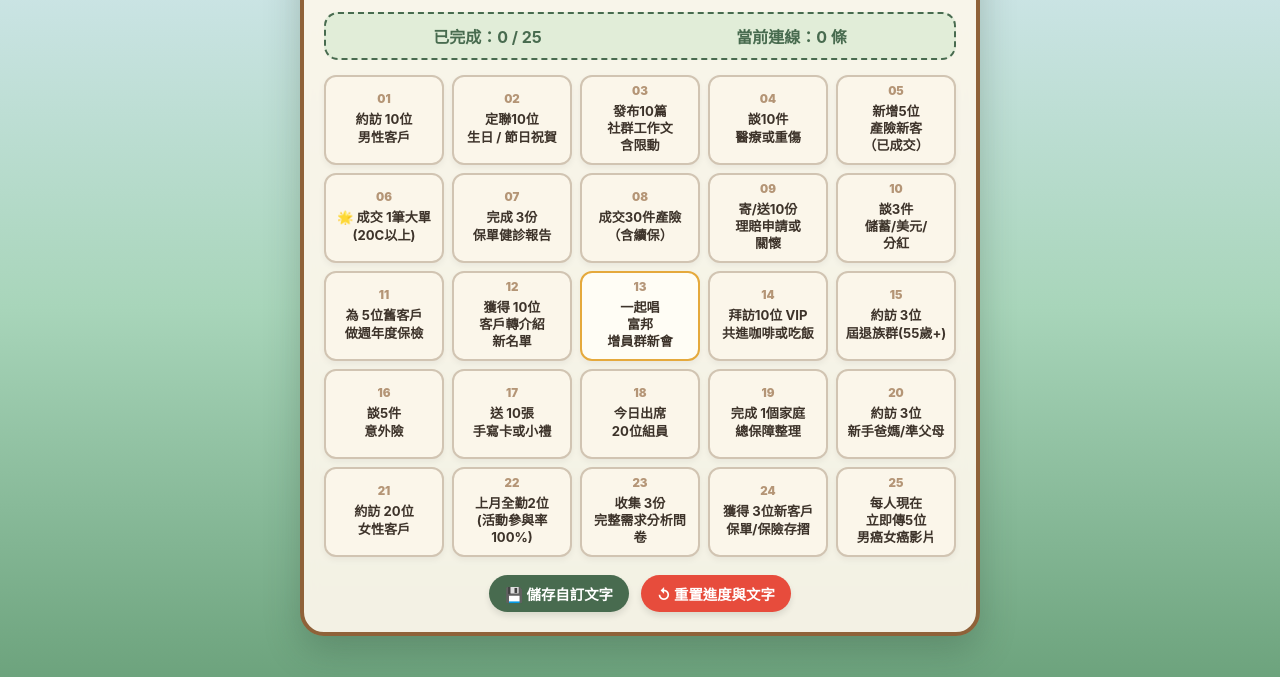
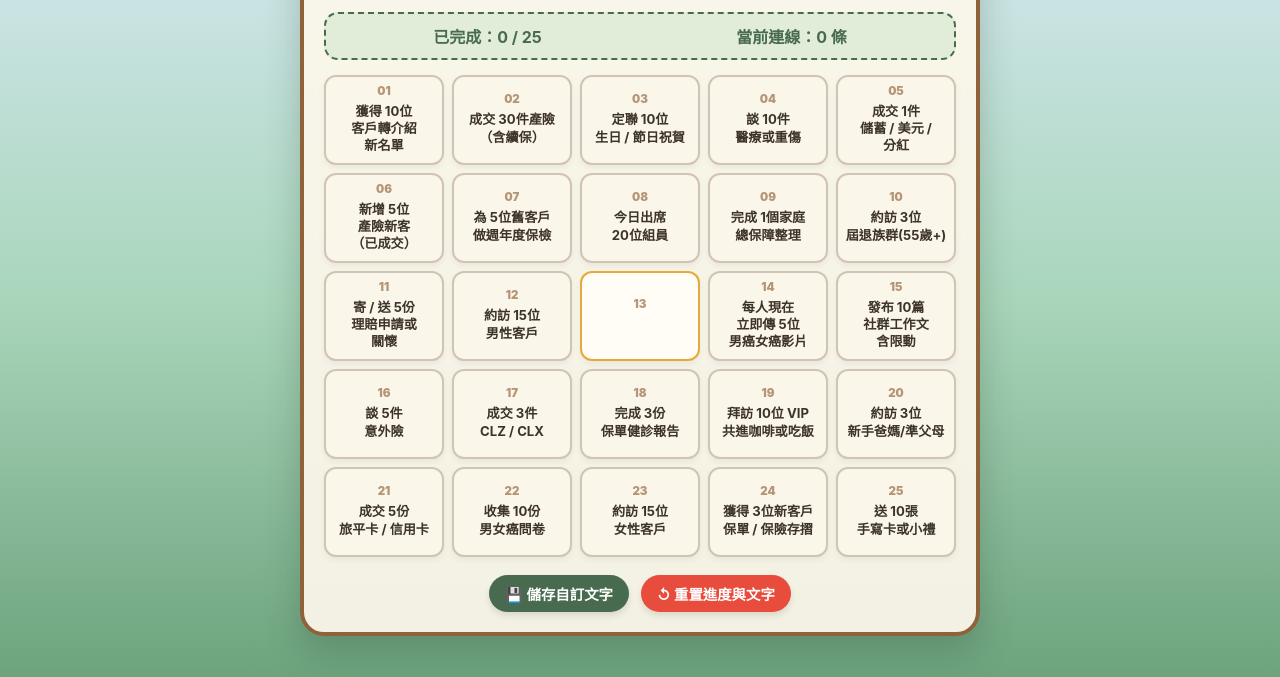
Before and after one commit to hz-plan/Bingo, a plain HTML site: page index.html in a window 1280 px wide. Shown: the part 93-770 px from the top of the page. Drawn offline with Linux system fonts and the light colour scheme; a web font is replaced by a local one.

Commit message:
Add files via upload

```diff
--- a/index.html
+++ b/index.html
@@ -1,11 +1,14 @@
 <!DOCTYPE html>
 <html lang="zh-TW">
 <head>
-  <meta property="og:description" content="中辰第三季活動量衝刺賓果">
-  <meta name="description" content="中辰第三季活動量衝刺賓果">
   <meta charset="UTF-8">
   <meta name="viewport" content="width=device-width, initial-scale=1.0">
-  <title>保險衝刺賓果盤</title>
+
+  <title>中辰活動量衝刺賓果</title>
+  <meta property="og:title" content="中辰活動量衝刺賓果">
+  <meta property="og:description" content="中辰活動量衝刺賓果">
+  <meta name="description" content="中辰活動量衝刺賓果">
+
   <style>
     @import url('https://fonts.googleapis.com/css2?family=Zen+Maru+Gothic:wght@500;700;900&display=swap');
 
@@ -56,13 +59,6 @@
       font-size: 2rem;
       font-weight: 900;
       text-shadow: 1px 1px 0px #fff;
-    }
-
-    p.subtitle {
-      color: #5c4f43;
-      margin: 0;
-      font-size: 0.95rem;
-      font-weight: 700;
     }
 
     .stats-bar {
@@ -228,39 +224,39 @@
 
 <script>
   const defaultGoals = [
-    "約訪 10位\n男性客戶",
-    "定聯10位\n生日 / 節日祝賀",
-    "發布10篇\n社群工作文\n含限動",
-    "談10件\n醫療或重傷",
-    "新增5位\n產險新客\n（已成交）",
+    "獲得 10位\n客戶轉介紹\n新名單",
+    "成交 30件產險\n（含續保）",
+    "定聯 10位\n生日 / 節日祝賀",
+    "談 10件\n醫療或重傷",
+    "成交 1件\n儲蓄 / 美元 /\n分紅",
 
-    "🌟 成交 1筆大單\n(20C以上)",
-    "完成 3份\n保單健診報告",
-    "成交30件產險\n（含續保）",
-    "寄/送10份\n理賠申請或\n關懷",
-    "談3件\n儲蓄/美元/\n分紅",
-
+    "新增 5位\n產險新客\n（已成交）",
     "為 5位舊客戶\n做週年度保檢",
-    "獲得 10位\n客戶轉介紹\n新名單",
-    "一起唱\n富邦\n增員群新會",
-    "拜訪10位 VIP\n共進咖啡或吃飯",
+    "今日出席\n20位組員",
+    "完成 1個家庭\n總保障整理",
     "約訪 3位\n屆退族群(55歲+)",
 
-    "談5件\n意外險",
-    "送 10張\n手寫卡或小禮",
-    "今日出席\n20位組員",
-    "完成 1個家庭\n總保障整理",
+    "寄 / 送 5份\n理賠申請或\n關懷",
+    "約訪 15位\n男性客戶",
+    "", // 第 13 格保留空白
+    "每人現在\n立即傳 5位\n男癌女癌影片",
+    "發布 10篇\n社群工作文\n含限動",
+
+    "談 5件\n意外險",
+    "成交 3件\nCLZ / CLX",
+    "完成 3份\n保單健診報告",
+    "拜訪 10位 VIP\n共進咖啡或吃飯",
     "約訪 3位\n新手爸媽/準父母",
 
-    "約訪 20位\n女性客戶",
-    "上月全勤2位\n(活動參與率\n100%)",
-    "收集 3份\n完整需求分析問\n卷",
-    "獲得 3位新客戶\n保單/保險存摺",
-    "每人現在\n立即傳5位\n男癌女癌影片"
+    "成交 5份\n旅平卡 / 信用卡",
+    "收集 10份\n男女癌問卷",
+    "約訪 15位\n女性客戶",
+    "獲得 3位新客戶\n保單 / 保險存摺",
+    "送 10張\n手寫卡或小禮"
   ];
 
-  let goals = JSON.parse(localStorage.getItem('customBingoGoals_v3')) || defaultGoals;
-  let state = JSON.parse(localStorage.getItem('bingoState_v3')) || new Array(25).fill(false);
+  let goals = JSON.parse(localStorage.getItem('customBingoGoals_v5')) || defaultGoals;
+  let state = JSON.parse(localStorage.getItem('bingoState_v5')) || new Array(25).fill(false);
 
   function createGrid() {
     const grid = document.getElementById('grid');
@@ -290,7 +286,7 @@
 
   function toggleCell(index) {
     state[index] = !state[index];
-    localStorage.setItem('bingoState_v3', JSON.stringify(state));
+    localStorage.setItem('bingoState_v5', JSON.stringify(state));
     createGrid();
   }
 
@@ -299,7 +295,7 @@
     textElements.forEach((el, i) => {
       goals[i] = el.innerText;
     });
-    localStorage.setItem('customBingoGoals_v3', JSON.stringify(goals));
+    localStorage.setItem('customBingoGoals_v5', JSON.stringify(goals));
     alert('已成功儲存自訂文字！');
   }
 
@@ -324,8 +320,8 @@
     if (confirm("確定要重置所有點擊進度與自訂文字嗎？")) {
       state = new Array(25).fill(false);
       goals = [...defaultGoals];
-      localStorage.removeItem('bingoState_v3');
-      localStorage.removeItem('customBingoGoals_v3');
+      localStorage.removeItem('bingoState_v5');
+      localStorage.removeItem('customBingoGoals_v5');
       createGrid();
     }
   }
```
